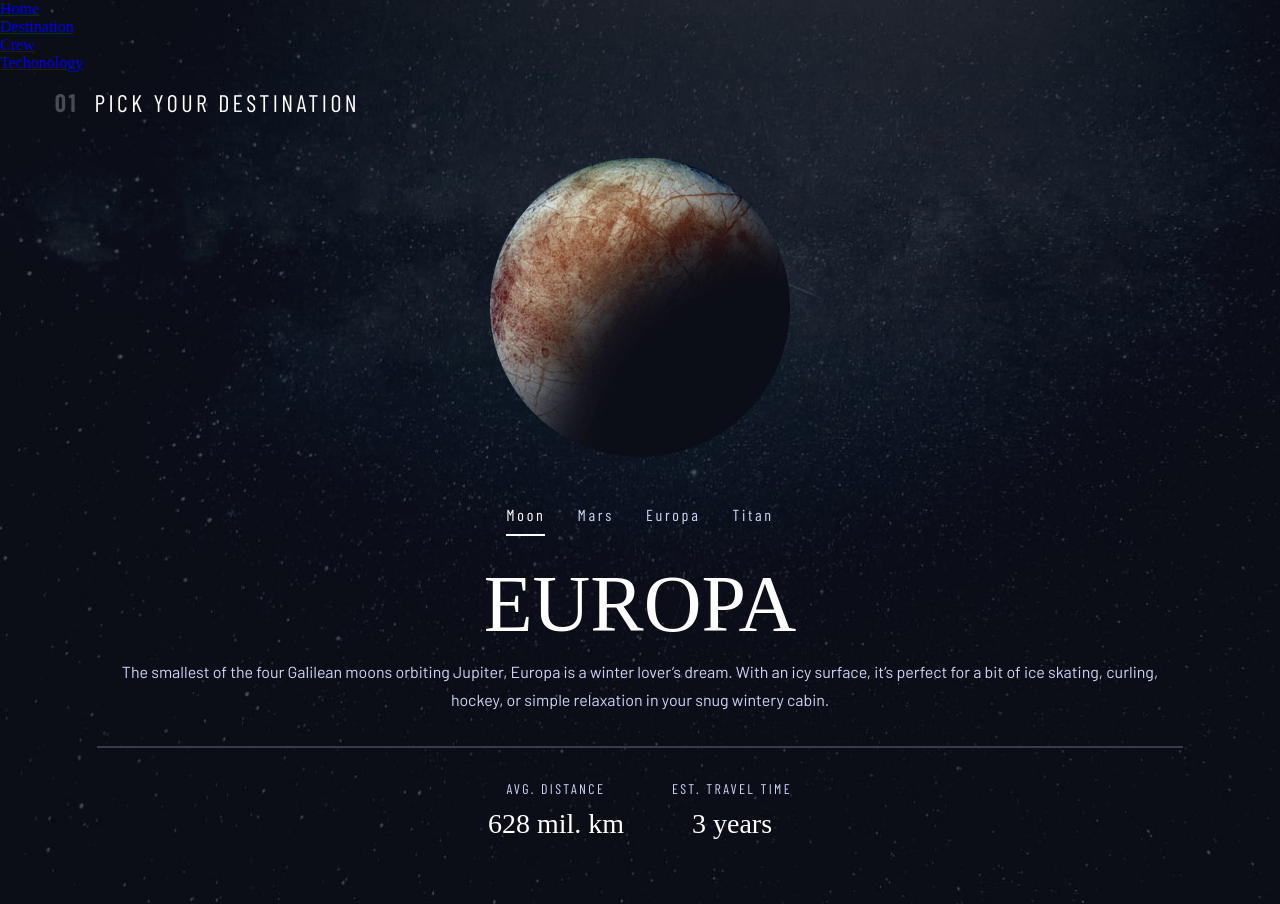
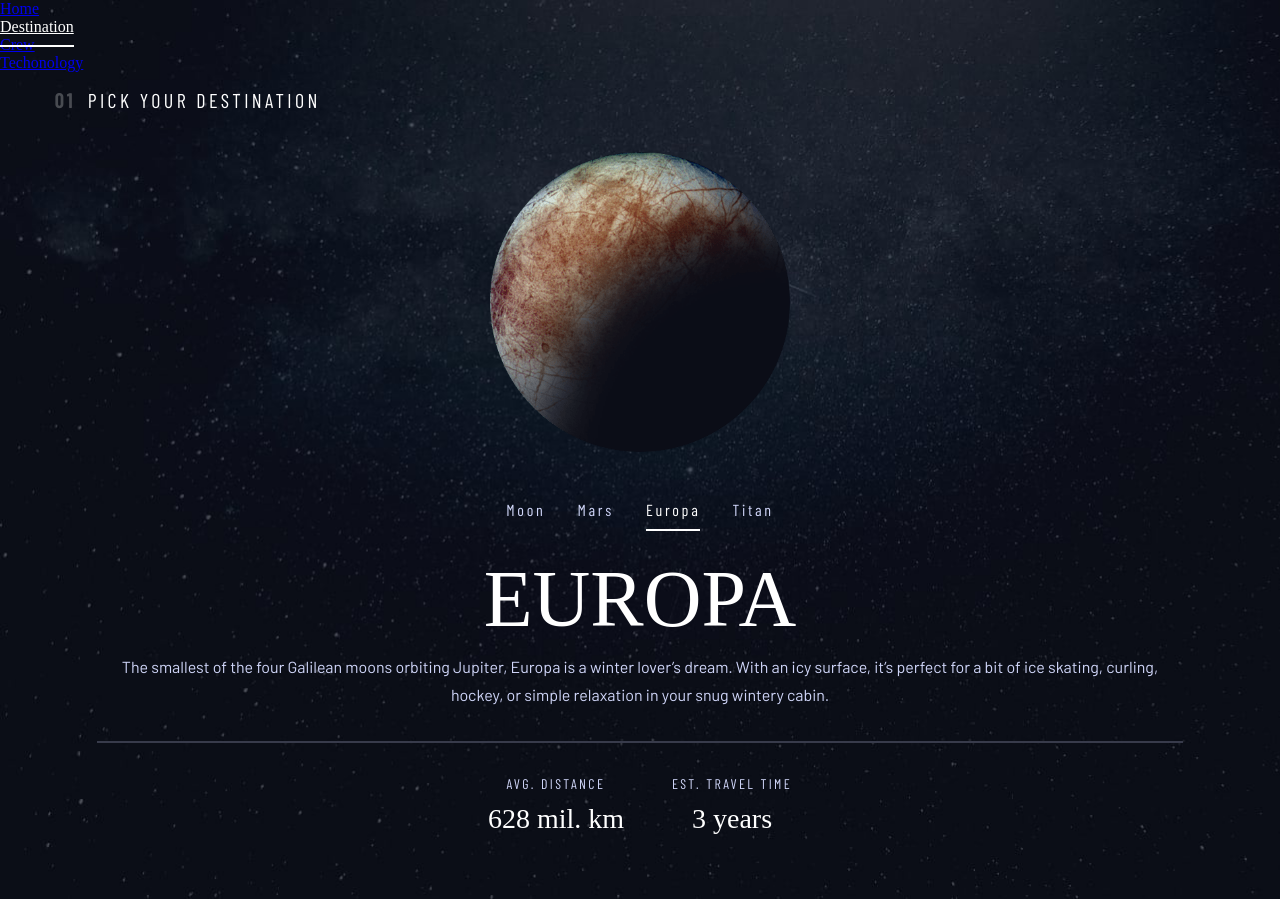
Before and after one commit to Mrcsbda/Space-Tourism, a React (Vite) app: page /destination/Europa in a window 1280 px wide. Built offline with nearby package versions, Linux system fonts and the light colour scheme; a web font is replaced by a local one.

Commit message:
:lipstick: destination styles

```diff
--- a/src/pages/destination/Destination.jsx
+++ b/src/pages/destination/Destination.jsx
@@ -9,12 +9,13 @@ const Destination = () => {
   const navigate = useNavigate()
   const { destinationName } = useParams()
   const [destination, setDestination] = useState({})
-  const { destinationPathName, setDestinationPathName } = useContext(AppContext)
+  const { setDestinationPathName } = useContext(AppContext)
   const destinations = ["Moon", "Mars", "Europa", "Titan"]
 
   useEffect(() => {
+    setDestinationPathName(destinationName)
     setDestination(filterDestination(destinationName))
-  }, [destinationPathName])
+  }, [destinationName])
 
   const handleDestination = (destination) => {
     setDestinationPathName(destination)
@@ -35,7 +36,7 @@ const Destination = () => {
                     {
                       destinations.map((element, index) => (
                         <li
-                        className={`destination__nav__list--item ${destinationPathName === element && "active-destination"}`}
+                        className={`destination__nav__list--item ${destinationName === element && "active-destination"}`}
                         key={index + 1}
                         onClick={()=> handleDestination(element)}
                         >{element}</li>
--- a/src/pages/destination/destination.scss
+++ b/src/pages/destination/destination.scss
@@ -8,6 +8,7 @@
         text-align: center;
         font-family: $barlow-condensed-font;
         padding: 1rem;
+        font-size: 16px;
         color: white;
         font-weight: 400;
         margin-bottom: 1rem;
@@ -16,7 +17,7 @@
         span {
             opacity: 25%;
             font-weight: 700;
-            margin-right: 0.5rem;
+            margin-right: 0.3rem;
         }
     }
 
@@ -67,6 +68,7 @@
             margin-left: 38.5px;
             margin-bottom: 1.5rem;
             letter-spacing: 3.38px;
+            font-size: 20px;
         }
 
         &__image {
@@ -90,7 +92,7 @@
 }
 
 
-.active-destination {
+.active-destination, .active {
     color: white;
     position: relative;
 
```
